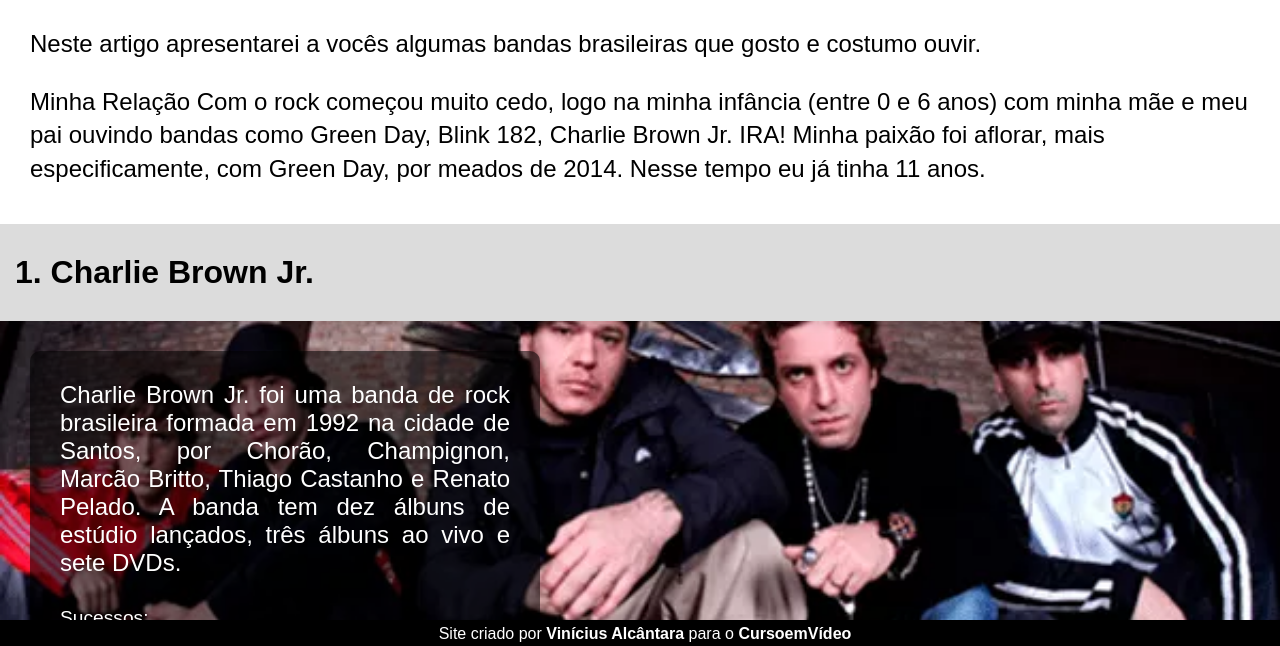
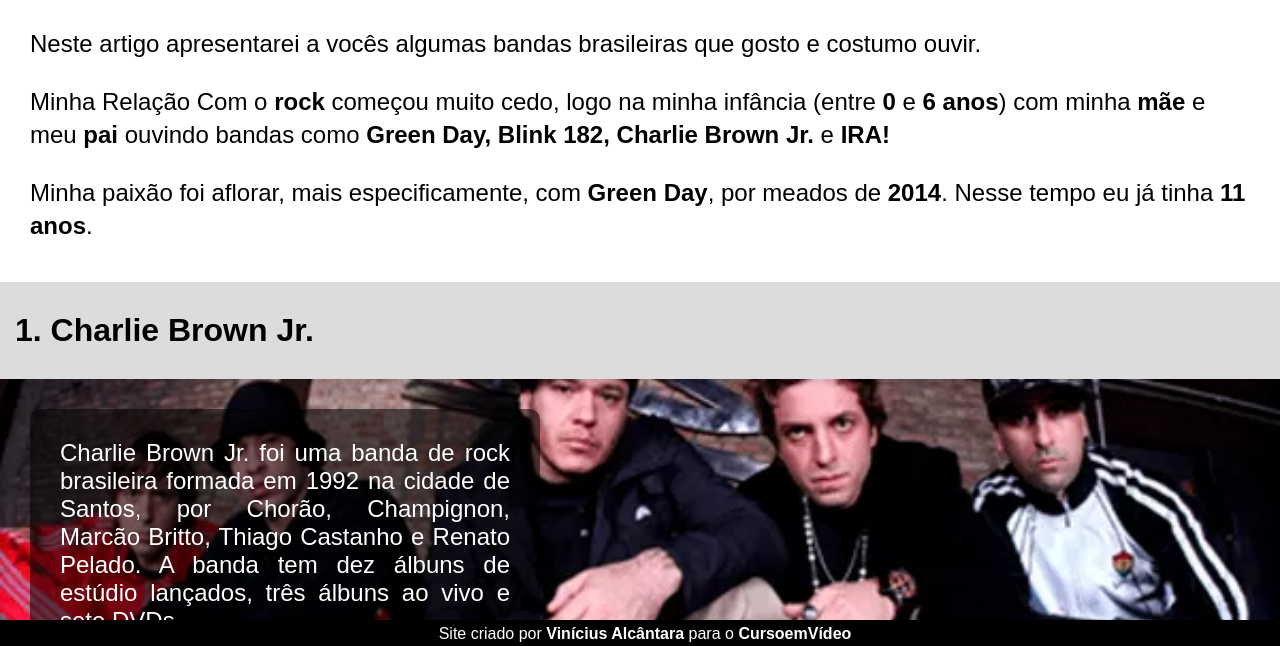
Before and after one commit to viniciusalcantaraFS/html-css, a plain HTML site: page modulo-3/desafio-012/index.html in a window 1280 px wide. Shown: the part 152-798 px from the top of the page. Drawn offline with Linux system fonts and the light colour scheme.

Commit message:
ATL parágrafo, strong

```diff
--- a/modulo-3/desafio-012/index.html
+++ b/modulo-3/desafio-012/index.html
@@ -15,7 +15,10 @@
     <article class="padsdescricoes">
 
         <p class="descSemPadBottom" >Neste artigo apresentarei a vocês algumas bandas brasileiras que gosto e costumo ouvir.</p>
-            <p class="descSemPadBottom">Minha Relação Com o rock começou muito cedo, logo na minha infância &#40;entre 0 e 6 anos&#41; com minha mãe e meu pai ouvindo bandas como Green Day, Blink 182, Charlie Brown Jr. IRA! Minha paixão foi aflorar, mais especificamente, com Green Day, por meados de 2014. Nesse tempo eu já tinha 11 anos. </p>
+
+            <p class="descSemPadBottom">Minha Relação Com o <strong>rock</strong> começou muito cedo, logo na minha infância &#40;entre <strong>0</strong> e <strong>6 anos</strong>&#41; com minha <strong>mãe</strong> e meu <strong>pai</strong> ouvindo bandas como <strong>Green Day, Blink 182, Charlie Brown Jr.</strong> e <strong>IRA!</strong> </p>
+
+            <p class="descSemPadBottom">Minha paixão foi aflorar, mais especificamente, com <strong>Green Day</strong>, por meados de <strong>2014</strong>. Nesse tempo eu já tinha <strong>11 anos</strong>.</p>
 
     </article>
 
```
